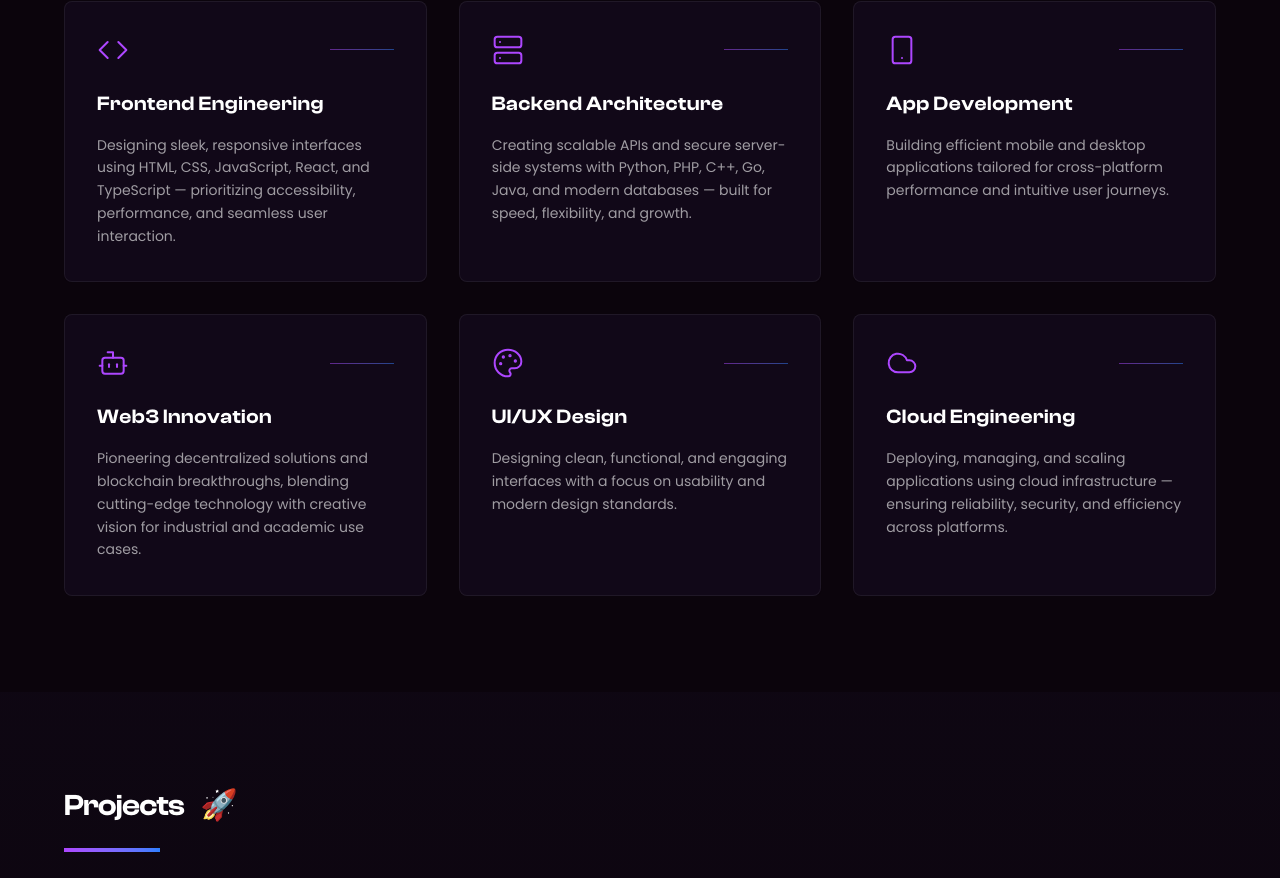
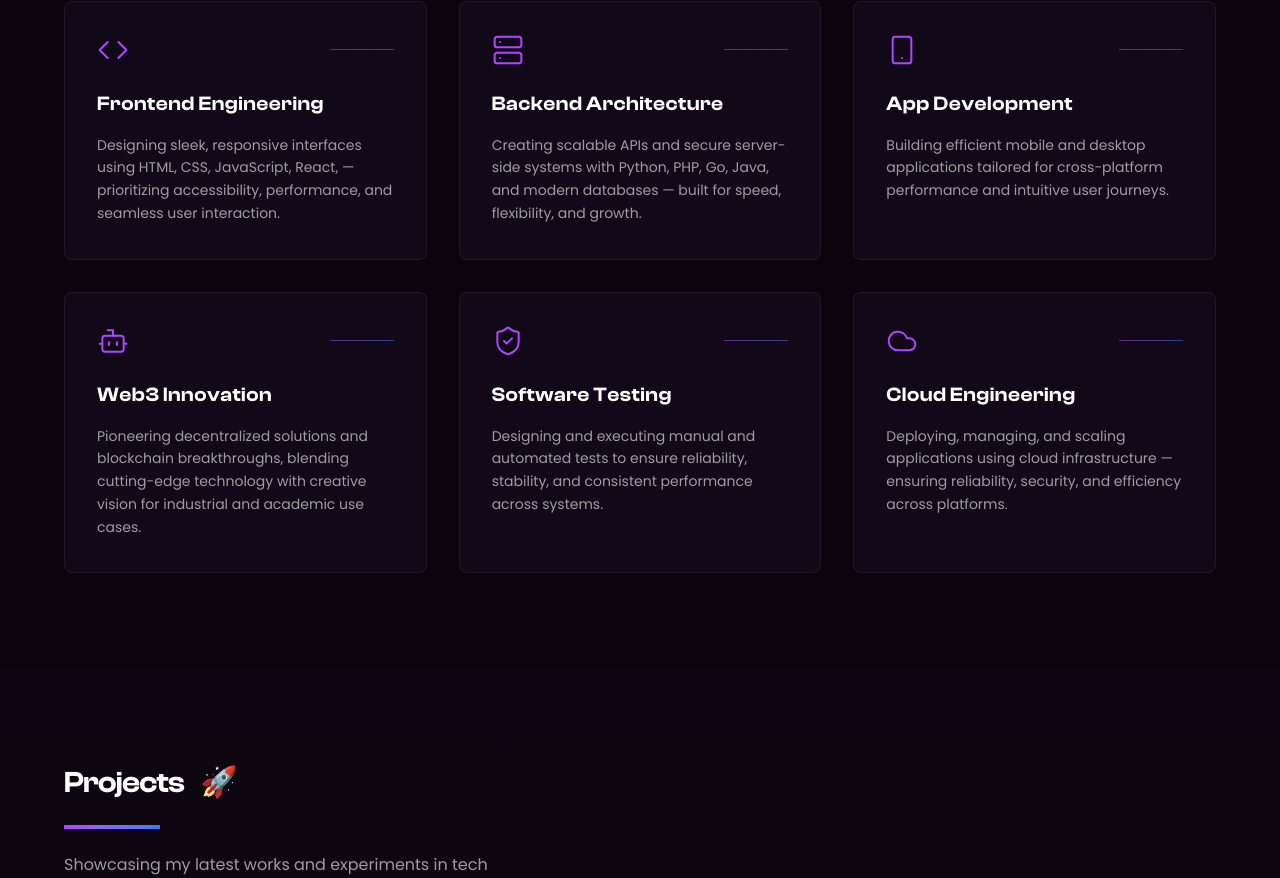
Before and after one commit to vobzzartt/myportfolio, a Next.js app: page / in a window 1280 px wide. Shown: the part 774-1652 px from the top of the page. Built offline with nearby package versions, Linux system fonts and the light colour scheme.

Commit message:
Update services.tsx

```diff
--- a/src/components/services.tsx
+++ b/src/components/services.tsx
@@ -4,24 +4,24 @@ import { motion } from "framer-motion";
 import {
   Smartphone,
   BotIcon,
-  Palette,
   Cloud,
   Code,
-  Server
+  Server,
+  ShieldCheck
 } from 'lucide-react';
 
 const services = [
   {
     id: 1,
     title: "Frontend Engineering",
-    description: "Designing sleek, responsive interfaces using HTML, CSS, JavaScript, React, and TypeScript — prioritizing accessibility, performance, and seamless user interaction.",
+    description: "Designing sleek, responsive interfaces using HTML, CSS, JavaScript, React, — prioritizing accessibility, performance, and seamless user interaction.",
     icon: Code,
     category: "Development"
   },
   {
     id: 2,
     title: "Backend Architecture",
-    description: "Creating scalable APIs and secure server-side systems with Python, PHP, C++, Go, Java, and modern databases — built for speed, flexibility, and growth.",
+    description: "Creating scalable APIs and secure server-side systems with Python, PHP, Go, Java, and modern databases — built for speed, flexibility, and growth.",
     icon: Server,
     category: "Development"
   },
@@ -41,10 +41,10 @@ const services = [
   },
   {
     id: 5,
-    title: "UI/UX Design",
-    description: "Designing clean, functional, and engaging interfaces with a focus on usability and modern design standards.",
-    icon: Palette,
-    category: "Design"
+    title: "Software Testing",
+    description: "Designing and executing manual and automated tests to ensure reliability, stability, and consistent performance across systems.",
+    icon: ShieldCheck,
+    category: "Engineering"
   },
   {
     id: 6,
@@ -58,7 +58,7 @@ const services = [
 const Services = () => {
   return (
     <section className="relative py-24 px-4 md:px-8 lg:px-16 overflow-hidden">
-      <div className="absolute inset-0 " />
+      <div className="absolute inset-0" />
       <div className="max-w-7xl mx-auto relative">
         <motion.div
           initial={{ opacity: 0, y: -20 }}
@@ -78,7 +78,7 @@ const Services = () => {
 
         <div className="grid grid-cols-1 md:grid-cols-2 lg:grid-cols-3 gap-8">
           {services.map((service) => {
-            const Icon = service.icon; // 👈 fix: alias the icon as a component
+            const Icon = service.icon;
             return (
               <motion.div
                 key={service.id}
```
